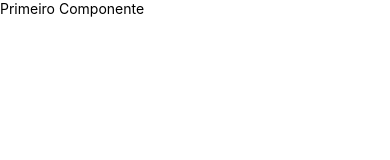
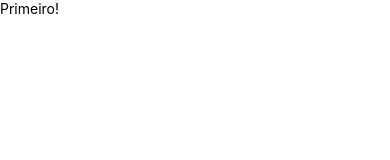
Before and after one commit to fty57/fundamentals-react-native, a React Native app in the folder fty57App/: screen / in a window 390 px wide. Shown: the top 160 px of the page. Built offline with nearby package versions, Linux system fonts and the light colour scheme.

Commit message:
teste com componentes

```diff
--- a/fty57App/App.js
+++ b/fty57App/App.js
@@ -1,8 +1,13 @@
 import React from 'react';
-import { Text } from 'react-native';
+import { View } from 'react-native';
+import Primeiro from "./src/components/Primeiro"
 
 export default function App() {
-  return <Text>Primeiro Componente</Text>
+  return (
+    <View>
+      <Primeiro/>
+    </View>
+  )
 }
 
 
@@ -12,3 +17,5 @@ export default function App() {
 // Se você for usar um JSX, você deve importar o react
 // Existem componentes funcionais e componentes baseados em classes
 // JavaScript é centrado em função
+// "Tags" mais rigososas com o seu fechamento
+// {/*<Primeiro/>*/} Dessa maneira você comenta um componente
--- /dev/null
+++ b/fty57App/src/components/Primeiro.js
@@ -0,0 +1,4 @@
+import React from "react"
+import { Text } from "react-native"
+
+export default () => <Text>Primeiro!</Text>
```
